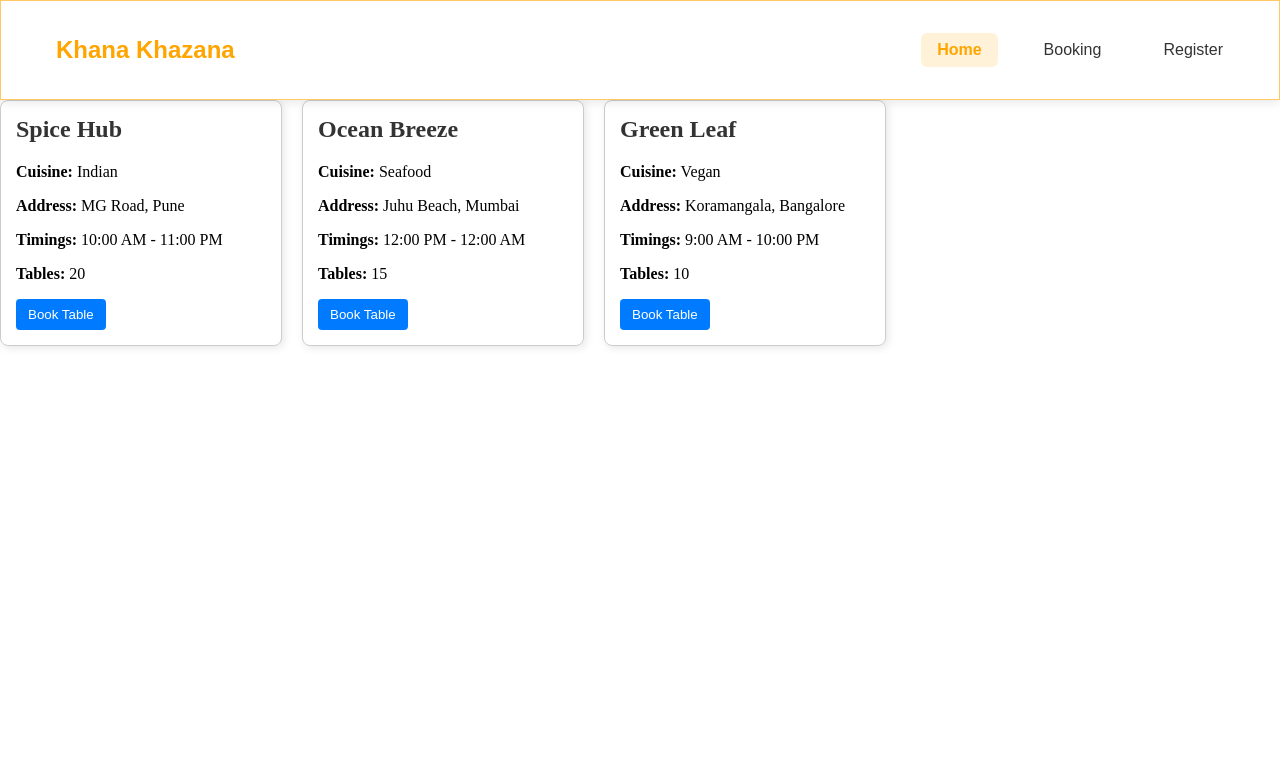
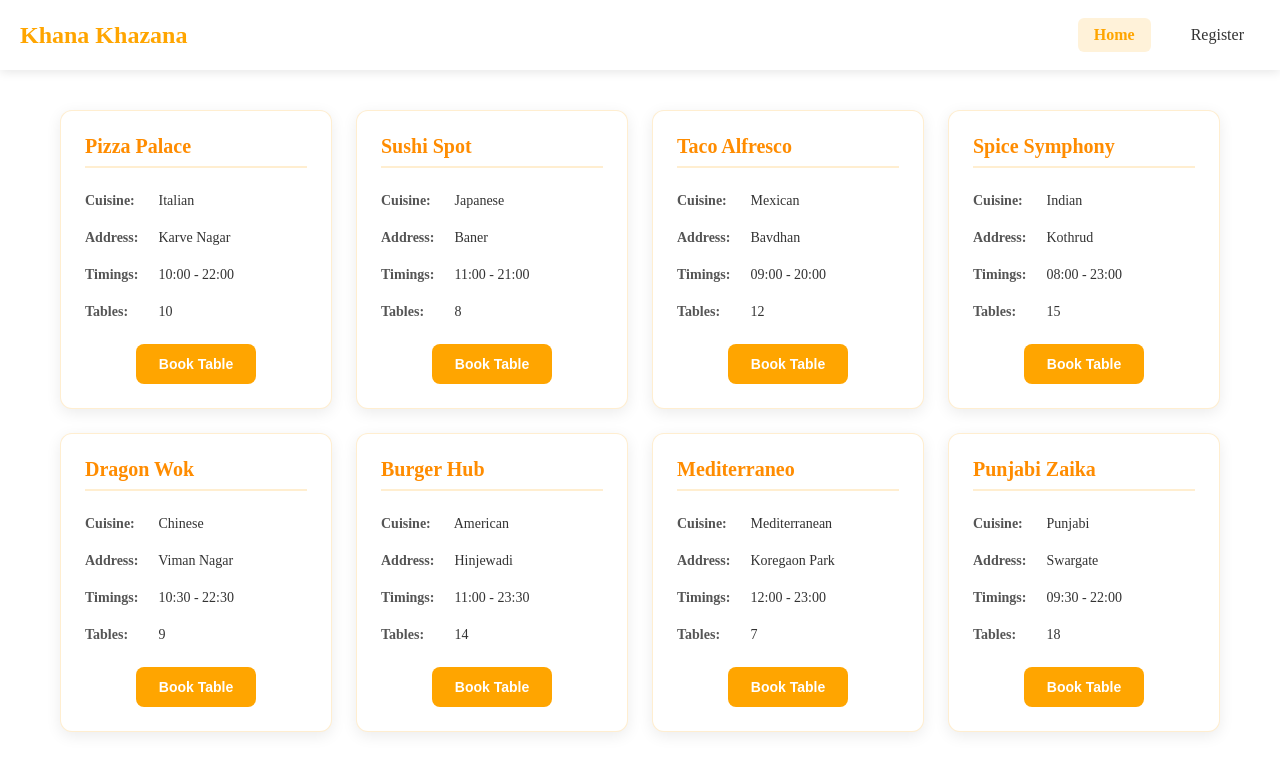
Before and after one commit to vedkulk/RestroProj, an Angular app: page / in a window 1280 px wide. Shown: the top 772 px of the page. Built offline with nearby package versions, Linux system fonts and the light colour scheme.

Commit message:
importing restaurants from restaurant service, giving restaurant info to booking, changes to header, UComponent for restaurant list

```diff
--- a/src/app/booking/booking.component.css
+++ b/src/app/booking/booking.component.css
@@ -17,6 +17,7 @@ body {
     justify-content: center;
     align-items: center;
     padding: 10px;
+    margin-top: 40px;
 }
 
 h1 {
--- a/src/app/booking/models/booking-request.ts
+++ b/src/app/booking/models/booking-request.ts
@@ -3,5 +3,5 @@ export class BookingRequest {
     restaurant : string = '';
     bookingDate : string = '';
     bookingTime : string = '';
-    headCount : number = 0;
+    headCount : number = 1;
 }
--- a/src/app/header/header.component.css
+++ b/src/app/header/header.component.css
@@ -1,27 +1,4 @@
-body {
-    margin: 0;
-  }
-
-
-.main-div {
-    height: 100px;
-    background-color: rgb(255, 165, 0);
-    display: flex;
-    align-items: center;
-    justify-content: space-between;
-    font-family: Arial, sans-serif;
-    padding: 0 20px;
-    width: 100%;
-    border: 1px solid rgba(255, 200, 100, 1);
-}
-
-  .title {
-    font-size: 20px;
-    font-weight: bold;
-    color: white;
-    padding: 15px;
-  }
-  * {
+* {
     margin: 0;
     padding: 0;
     box-sizing: border-box;
@@ -29,19 +6,21 @@ body {
 
 body {
     font-family: -apple-system, BlinkMacSystemFont, 'Segoe UI', Roboto, Oxygen, Ubuntu, Cantarell, sans-serif;
+    margin: 0;
 }
 
 .main-div {
-    position: fixed;
+    position: sticky;
     top: 0;
     background: white;
-    padding: 20px 40px;
+    padding: 15px 20px;
     box-shadow: 0 2px 10px rgba(0, 0, 0, 0.1);
     display: flex;
     justify-content: space-between;
     align-items: center;
-    position: sticky;
-    top: 0;
+    width: 100%;
+    z-index: 1000;
+    min-height: 70px;
 }
 
 .title {
@@ -49,12 +28,14 @@ body {
     font-weight: 700;
     color: rgba(255, 165, 0, 1);
     margin: 0;
+    flex-shrink: 0;
 }
 
 .nav-links {
     display: flex;
-    gap: 30px;
+    gap: 24px;
     align-items: center;
+    flex-wrap: wrap;
 }
 
 .nav-links a {
@@ -65,7 +46,7 @@ body {
     padding: 8px 16px;
     border-radius: 6px;
     transition: all 0.3s ease;
-    position: relative;
+    white-space: nowrap;
 }
 
 .nav-links a:hover {
@@ -79,33 +60,65 @@ body {
     font-weight: 600;
 }
 
-
+/* Tablet styles */
 @media (max-width: 768px) {
     .main-div {
-        flex-direction: column;
-        gap: 15px;
-        padding: 20px;
+        padding: 12px 16px;
+        min-height: auto;
+    }
+
+    .title {
+        font-size: 22px;
     }
 
     .nav-links {
-        gap: 20px;
+        gap: 16px;
+    }
+
+    .nav-links a {
+        font-size: 15px;
+        padding: 6px 12px;
     }
 }
 
+/* Mobile styles */
 @media (max-width: 480px) {
-    .nav-links {
+    .main-div {
         flex-direction: column;
-        gap: 15px;
-        width: 100%;
-    }
-
-    .nav-links a {
-        text-align: center;
-        width: 100%;
-        padding: 12px 16px;
+        padding: 15px;
+        gap: 12px;
+        align-items: stretch;
     }
 
     .title {
         font-size: 20px;
+        text-align: center;
+    }
+
+    .nav-links {
+        justify-content: center;
+        gap: 12px;
+        flex-wrap: wrap;
+    }
+
+    .nav-links a {
+        font-size: 14px;
+        padding: 8px 12px;
+        text-align: center;
+        flex: 1;
+        min-width: calc(50% - 6px);
     }
 }
+
+/* Very small screens */
+@media (max-width: 360px) {
+    .nav-links a {
+        min-width: 100%;
+        margin-bottom: 4px;
+    }
+
+    .nav-links {
+        flex-direction: column;
+        gap: 8px;
+    }
+}
--- a/src/app/header/header.component.html
+++ b/src/app/header/header.component.html
@@ -1,8 +1,7 @@
 <div class="main-div">
     <p class="title">{{title}}</p>
     <nav class="nav-links">
-        <a routerLink="/" routerLinkActive="active" [routerLinkActiveOptions]="{exact: true}">Home</a>
-        <a routerLink="/booking" routerLinkActive="active" [routerLinkActiveOptions]="{exact: true}">Booking</a>
-        <a routerLink="/registration" routerLinkActive="active" [routerLinkActiveOptions]="{exact: true}">Register</a>
+        <a routerLink="/" routerLinkActive="active">Home</a>
+        <a routerLink="/registration" routerLinkActive="active">Register</a>
     </nav>
 </div>
--- a/src/app/registration/registration.component.css
+++ b/src/app/registration/registration.component.css
@@ -17,6 +17,7 @@ body {
     justify-content: center;
     align-items: center;
     padding: 10px;
+    margin-top: 40px;
 }
 
 h1 {
@@ -101,10 +102,12 @@ button:active {
 
 @media (max-width: 480px) {
     .form-div {
+
         padding: 30px 24px;
     }
 
     .main-div {
+
         padding: 15px;
     }
 }
--- a/src/app/restaurants/restaurants-list/restaurants-list.component.css
+++ b/src/app/restaurants/restaurants-list/restaurants-list.component.css
@@ -1,31 +1,93 @@
+* {
+    margin: 0;
+    padding: 0;
+    box-sizing: border-box;
+}
+
+body {
+    font-family: -apple-system, BlinkMacSystemFont, 'Segoe UI', Roboto, Oxygen, Ubuntu, Cantarell, sans-serif;
+    background-color: #f8f9fa;
+}
+
 .restaurant-container {
+    width: 100%;
+    min-height: 30vh;
+    padding: 40px 20px;
+    display: grid;
+    grid-template-columns: repeat(4, 1fr);
+    gap: 24px;
+    max-width: 1200px;
+    margin: 0 auto;
+}
+
+.card {
+    background: white;
+    padding: 24px;
+    border-radius: 12px;
+    box-shadow: 0 4px 15px rgba(0, 0, 0, 0.08);
+    border: 1px solid rgba(255, 200, 100, 0.3);
+    transition: all 0.3s ease;
     display: flex;
-    flex-wrap: wrap;
-    gap: 20px;
-  }
+    flex-direction: column;
+    gap: 12px;
+}
 
-  .card {
-    border: 1px solid #ccc;
+
+.card h2 {
+    color: rgba(255, 140, 0, 1);
+    font-size: 20px;
+    font-weight: 700;
+    margin-bottom: 8px;
+    border-bottom: 2px solid rgba(255, 200, 100, 0.3);
+    padding-bottom: 8px;
+}
+
+.card p {
+    color: #333;
+    font-size: 14px;
+    line-height: 1.5;
+    margin: 2px 0;
+}
+
+.card p strong {
+    font-weight: 600;
+    color: #555;
+    display: inline-block;
+    min-width: 70px;
+}
+
+.card button {
+    background: rgba(255, 165, 0, 1);
+    color: white;
+    padding: 12px 20px;
+    border: none;
     border-radius: 8px;
-    padding: 15px;
-    width: 250px;
-    box-shadow: 2px 2px 8px rgba(0,0,0,0.1);
-  }
+    font-size: 14px;
+    font-weight: 600;
+    cursor: pointer;
+    transition: all 0.3s ease;
+    margin-top: 8px;
+    align-self: center;
+    min-width: 120px;
+}
 
-  .card h2 {
-    margin-top: 0;
-    color: #333;
-  }
+.card button:hover {
+    background: rgba(255, 200, 100, 1);
+}
 
-  button {
-    background-color: #007bff;
-    border: none;
-    color: white;
-    padding: 8px 12px;
-    border-radius: 4px;
-    cursor: pointer;
-  }
+.card button:active {
+    background: rgba(255, 140, 0, 1);
+}
 
-  button:hover {
-    background-color: #0056b3;
-  }
+@media (max-width: 768px) {
+    .restaurant-container {
+        grid-template-columns: 1fr;
+        padding: 20px 15px;
+    }
+}
+
+@media (max-width: 1024px) and (min-width: 769px) {
+    .restaurant-container {
+        grid-template-columns: repeat(2, 1fr);
+    }
+}
--- a/src/app/restaurants/restaurants-list/restaurants-list.component.html
+++ b/src/app/restaurants/restaurants-list/restaurants-list.component.html
@@ -5,6 +5,6 @@
       <p><strong>Address:</strong> {{ rest.address }}</p>
       <p><strong>Timings:</strong> {{ rest.open_time }} - {{ rest.close_time }}</p>
       <p><strong>Tables:</strong> {{ rest.no_of_tables }}</p>
-      <button>Book Table</button>
+      <button (click)="selectRestaurant(rest)">Book Table</button>
     </div>
   </div>
--- a/src/app/restaurants/restaurants-list/restaurants-list.component.ts
+++ b/src/app/restaurants/restaurants-list/restaurants-list.component.ts
@@ -1,42 +1,31 @@
-import { Component } from '@angular/core';
 import { RestaurantClass } from './model/restaurantClass';
 import { CommonModule } from '@angular/common';
+import { Component, Input, Output, EventEmitter, OnInit } from '@angular/core';
+import { RestaurantsService } from '../restaurants.service';
+import { Router } from '@angular/router';
 
 @Component({
   selector: 'app-restaurants-list',
   standalone: true,
   templateUrl: './restaurants-list.component.html',
   imports: [CommonModule],
-  styleUrls: ['./restaurants-list.component.css'] // ✅ correct spelling
+  styleUrls: ['./restaurants-list.component.css']
 })
-export class RestaurantsListComponent {
-  restaurants: RestaurantClass[] = [
-    {
-      id: 1,
-      name: 'Spice Hub',
-      address: 'MG Road, Pune',
-      cuisine: 'Indian',
-      open_time: '10:00 AM',
-      close_time: '11:00 PM',
-      no_of_tables: 20
-    },
-    {
-      id: 2,
-      name: 'Ocean Breeze',
-      address: 'Juhu Beach, Mumbai',
-      cuisine: 'Seafood',
-      open_time: '12:00 PM',
-      close_time: '12:00 AM',
-      no_of_tables: 15
-    },
-    {
-      id: 3,
-      name: 'Green Leaf',
-      address: 'Koramangala, Bangalore',
-      cuisine: 'Vegan',
-      open_time: '9:00 AM',
-      close_time: '10:00 PM',
-      no_of_tables: 10
+export class RestaurantsListComponent implements OnInit {
+  @Input() restaurants: RestaurantClass[] = [];
+  @Output() restaurantSelected = new EventEmitter<RestaurantClass>();
+
+
+  constructor(private restaurantsService: RestaurantsService,   private router: Router) {}
+
+  ngOnInit(): void {
+    if (this.restaurants.length === 0) {
+      this.restaurants = this.restaurantsService.getRestaurants();
     }
-  ];
+  }
+
+  selectRestaurant(rest: RestaurantClass) {
+    this.restaurantsService.setSelectedRestaurant(rest);
+    this.router.navigate(['/booking']);
+  }
 }
--- a/src/app/restaurants/restaurants.module.ts
+++ b/src/app/restaurants/restaurants.module.ts
@@ -1,7 +1,5 @@
 import { NgModule } from '@angular/core';
 import { CommonModule } from '@angular/common';
-
-
 
 @NgModule({
   declarations: [],
--- a/src/app/restaurants/restaurants.service.ts
+++ b/src/app/restaurants/restaurants.service.ts
@@ -1,9 +1,34 @@
 import { Injectable } from '@angular/core';
+import { RestaurantClass } from './restaurants-list/model/restaurantClass';
 
 @Injectable({
   providedIn: 'root'
 })
 export class RestaurantsService {
 
+  private restaurants: RestaurantClass[] = [
+    { id: 1, name: 'Pizza Palace', address: 'Karve Nagar', cuisine: 'Italian', open_time: '10:00', close_time: '22:00', no_of_tables: 10 },
+    { id: 2, name: 'Sushi Spot', address: 'Baner', cuisine: 'Japanese', open_time: '11:00', close_time: '21:00', no_of_tables: 8 },
+    { id: 3, name: 'Taco Alfresco', address: 'Bavdhan', cuisine: 'Mexican', open_time: '09:00', close_time: '20:00', no_of_tables: 12 },
+    { id: 4, name: 'Spice Symphony', address: 'Kothrud', cuisine: 'Indian', open_time: '08:00', close_time: '23:00', no_of_tables: 15 },
+    { id: 5, name: 'Dragon Wok', address: 'Viman Nagar', cuisine: 'Chinese', open_time: '10:30', close_time: '22:30', no_of_tables: 9 },
+    { id: 6, name: 'Burger Hub', address: 'Hinjewadi', cuisine: 'American', open_time: '11:00', close_time: '23:30', no_of_tables: 14 },
+    { id: 7, name: 'Mediterraneo', address: 'Koregaon Park', cuisine: 'Mediterranean', open_time: '12:00', close_time: '23:00', no_of_tables: 7 },
+    { id: 8, name: 'Punjabi Zaika', address: 'Swargate', cuisine: 'Punjabi', open_time: '09:30', close_time: '22:00', no_of_tables: 18 },
+  ];
+
+
   constructor() { }
+  private selectedRestaurant?: RestaurantClass;
+  getRestaurants(): RestaurantClass[] {
+    return this.restaurants;
+  }
+
+  setSelectedRestaurant(rest: RestaurantClass): void {
+    this.selectedRestaurant = rest;
+  }
+
+  getSelectedRestaurant(): RestaurantClass | undefined {
+    return this.selectedRestaurant;
+  }
 }
```
Also changed, not shown: src/app/booking/booking.component.ts (+20 -3 lines).
